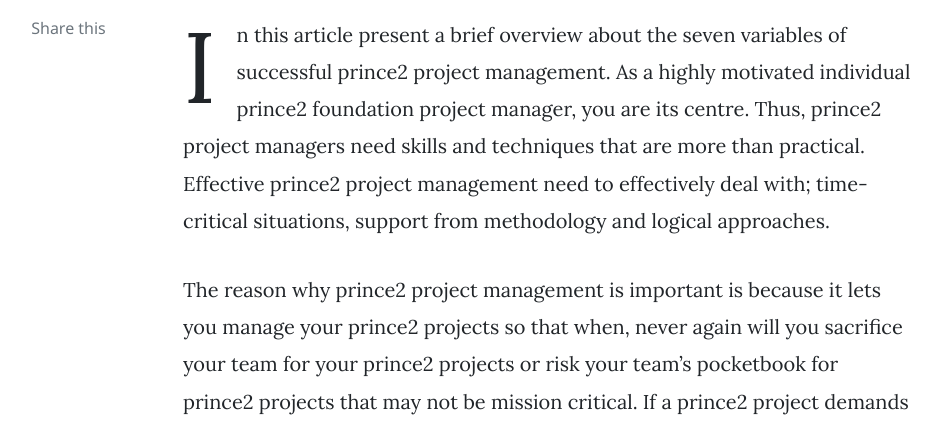
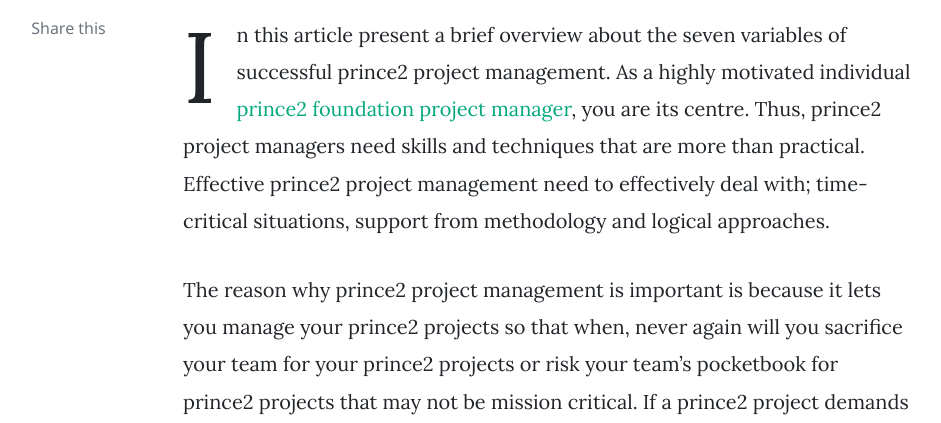
Before and after one commit to lilyfreelancer/Startup-News, a Jekyll site: the page built from _posts/2021-02-26-foundation-variables.md, in a window 1280 px wide and 900 px high, cut to the strip 477-900 px from the top of the window. Shown: the whole strip, without its empty margins (187-1128 px from the left). Built offline with Jekyll 4.4.1, drawn with Linux system fonts in a browser that asks for light colours; nearby versions of some CDN libraries; comment, search, counter and statistics services are not loaded; part of the change alters nothing that is shown.

```diff
--- a/_posts/2021-02-26-foundation-variables.md
+++ b/_posts/2021-02-26-foundation-variables.md
@@ -5,7 +5,7 @@ image: https://i.imgur.com/NJrCcPo.jpg
 permalink: /overview-of-prince2-foundation-variables
 ---
 
-In this article present a brief overview about the seven variables of successful prince2 project management. As a highly motivated individual prince2 foundation project manager, you are its centre. Thus, prince2 project managers need skills and techniques that are more than practical. Effective prince2 project management need to effectively deal with; time-critical situations, support from methodology and logical approaches.
+In this article present a brief overview about the seven variables of successful prince2 project management. As a highly motivated individual [prince2 foundation project manager](https://www.knowledgetreetraining.com/courses/prince2-training/prince2-foundation-training-course), you are its centre. Thus, prince2 project managers need skills and techniques that are more than practical. Effective prince2 project management need to effectively deal with; time-critical situations, support from methodology and logical approaches.
 
 The reason why prince2 project management is important is because it lets you manage your prince2 projects so that when, never again will you sacrifice your team for your prince2 projects or risk your team's pocketbook for prince2 projects that may not be mission critical. If a prince2 project demands resources or cannot manage itself, we all know that organizations pay their bills, but unfortunately, not this is paid for.
 
```
